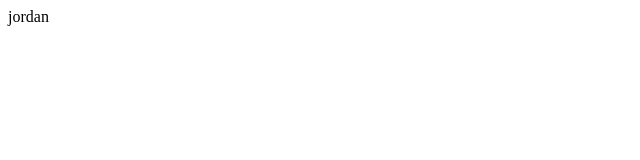
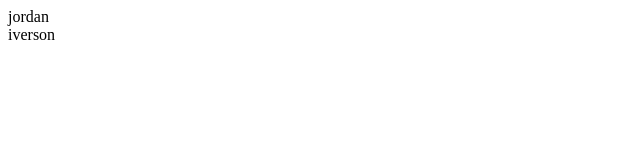
Before and after one commit to kobe24242424/canter, a plain HTML site: page index.html in a window 1280 px wide. Shown: the full height of the page, 0-640 px from the left. Drawn offline with Linux system fonts and the light colour scheme.

Commit message:
第二次提交

```diff
--- a/index.html
+++ b/index.html
@@ -6,5 +6,6 @@
 </head>
 <body>
 	<div>jordan</div>
+	<div>iverson</div>
 </body>
 </html>
```
